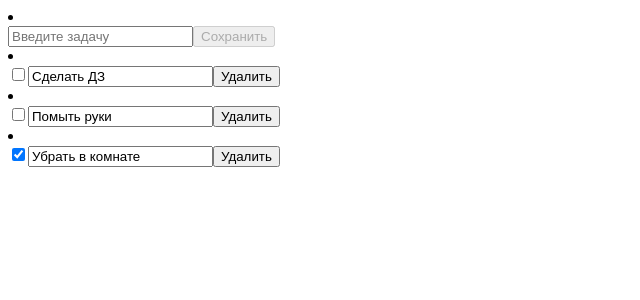
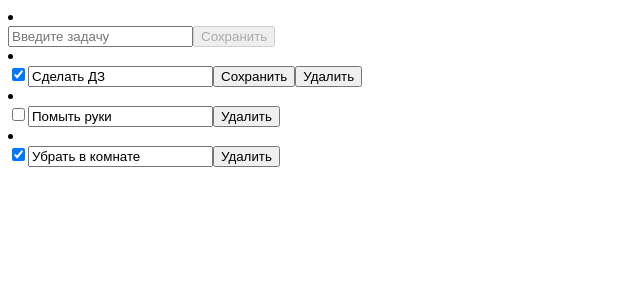
Before and after one commit to kikimorii/ReactHW52, a React (Vite) app: page / in a window 1280 px wide. Both pictures are taken after a click on the checkbox 18 px from the left and 74 px from the top of the page. Shown: the top 300 px of the page, without its empty margins (0-640 px from the left). Built offline with nearby package versions, Linux system fonts and the light colour scheme; data requests are answered from the project's data file.

Commit message:
Реализована динамика компонента TodoItem при изменении полей ввода чекбокс и текст с задачей

```diff
--- a/src/components/NewTodoItem.jsx
+++ b/src/components/NewTodoItem.jsx
@@ -1,29 +1,29 @@
 import { useState } from "react"
 
-export const NewTodoItem = ({setAddedNewTodoItemFlag}) => {
+export const NewTodoItem = ({ setAddedNewTodoItemFlag }) => {
     const [newTitle, setNewTitle] = useState("");
 
     const isValid = newTitle.trim().length > 0;
 
-    const handleSubmit = (event) => {
+    const handleSubmit = async (event) => {
         event.preventDefault();
-        fetch('http://localhost:3000/todos', {
+        await fetch('http://localhost:3000/todos', {
             method: 'POST',
             headers: { 'Content-Type': 'application/json;charset=utf-8' },
             body: JSON.stringify({
                 title: newTitle,
                 completed: false,
             })
-        }).finally(() => {
-            setAddedNewTodoItemFlag(true);
-            setNewTitle("");
         });
+
+        setAddedNewTodoItemFlag(true);
+        setNewTitle("");
     }
 
     return (
         <li>
             <form onSubmit={handleSubmit}>
-                <input type="text" placeholder="Введите задачу" value={newTitle} onChange={({target}) => setNewTitle(target.value)} />
+                <input type="text" placeholder="Введите задачу" value={newTitle} onChange={({ target }) => setNewTitle(target.value)} />
                 <button type="submit" disabled={!isValid}>Сохранить</button>
                 {isValid ? <button type="button" onClick={() => setNewTitle("")}>Сбросить</button> : ""}
             </form>
--- a/src/components/TodoItem.jsx
+++ b/src/components/TodoItem.jsx
@@ -1,10 +1,20 @@
-export const TodoItem = ({id, title, completed}) => {
+import { useState } from 'react';
+
+export const TodoItem = ({ id, title, completed }) => {
+    const [itemContent, setItemContent] = useState({ id, title, completed });
+    const isChanged = (itemContent.completed !== completed) || (itemContent.title !== title) ? true : false;
+
+    const handleSubmit = (event) => { event.preventDefault() }
+    const handleOnChangeCheckbox = ({ target }) => setItemContent({ ...itemContent, completed: target.checked });
+    const handleOnChangeInput = ({target}) => { setItemContent({...itemContent, title: target.value}) };
+
     return (
         <li key={id}>
-            <form>
-                <input type="checkbox" checked={completed} />
-                <input type="text" value={title}/>
-                <button>Удалить</button>
+            <form onSubmit={handleSubmit}>
+                <input type="checkbox" checked={itemContent.completed} onChange={handleOnChangeCheckbox} />
+                <input type="text" value={itemContent.title} onChange={handleOnChangeInput} />
+                {isChanged ? <button type="submit">Сохранить</button> : ""}
+                <button type="button">Удалить</button>
             </form>
         </li>
     )
```
